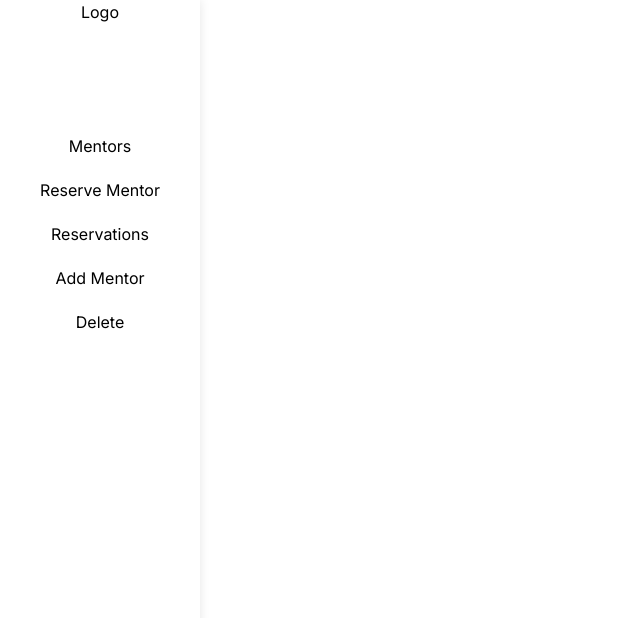
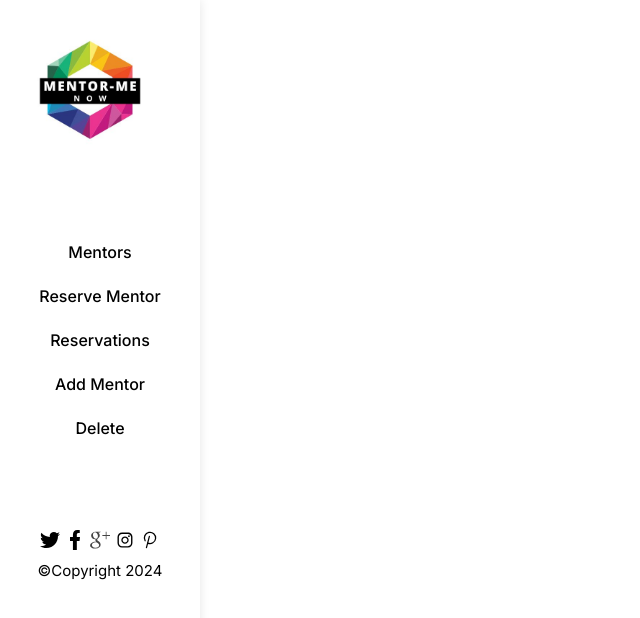
Before and after one commit to lily4178993/mentor_me_now_front_end, a React (Vite) app: page /mentors in a window 1280 px wide. Shown: the top 618 px of the page, without its empty margins (0-640 px from the left). Built offline with nearby package versions, Linux system fonts and the light colour scheme.

Commit message:
Edit & Update Navbar

```diff
--- a/src/components/NavBar.jsx
+++ b/src/components/NavBar.jsx
@@ -1,9 +1,15 @@
 import { NavLink } from 'react-router-dom';
 import '../modules/NavBar.css';
+import logo from '../assets/logo.jpg';
+import twitter from '../assets/twitter.svg';
+import facebook from '../assets/facebook.svg';
+import google from '../assets/google.svg';
+import instagram from '../assets/instagram.svg';
+import pinterest from '../assets/pinterest.svg';
 
 const NavBar = () => (
   <nav className="navbar">
-    <div>Logo</div>
+    <img src={logo} alt="logo" className="logo" />
     <ul className="navbar_links">
       <li>
         <NavLink to="/home" className={({ isActive }) => (isActive ? 'active_box' : '')}>
@@ -31,6 +37,14 @@ const NavBar = () => (
         </NavLink>
       </li>
     </ul>
+    <div className="social_media">
+      <img src={twitter} alt="twitter logo" />
+      <img src={facebook} alt="facebook logo" />
+      <img src={google} alt="google logo" />
+      <img src={instagram} alt="instagram logo" />
+      <img src={pinterest} alt="pinterest logo" />
+    </div>
+    <p className="copyright_text">&#169;Copyright 2024</p>
   </nav>
 );
 
--- a/src/modules/NavBar.css
+++ b/src/modules/NavBar.css
@@ -1,3 +1,5 @@
+@import url('https://fonts.googleapis.com/css2?family=Fira+Sans:ital,wght@0,400;0,700;1,400;1,700&family=Pacifico&display=swap');
+
 .navbar {
   position: fixed;
   top: 0;
@@ -5,10 +7,12 @@
   height: 100vh;
   width: 200px;
   box-shadow: 0 0 10px 0 rgba(0, 0, 0, 0.1);
+  font-family: Pacifico, sans-serif;
 }
 
 .navbar_links {
-  margin-top: 100px;
+  margin-top: 50px;
+  font-weight: 500;
 }
 
 ul li {
@@ -20,3 +24,22 @@ ul li {
   background-color: #97bf0f;
   color: #fff;
 }
+
+.logo {
+  width: 180px;
+  height: 180px;
+}
+
+.social_media {
+  display: flex;
+  flex-direction: row;
+  justify-content: center;
+  gap: 5px;
+  margin-top: 80px;
+}
+
+.copyright_text {
+  font-weight: 400;
+  font-size: 15px;
+  margin-top: 10px;
+}
```
